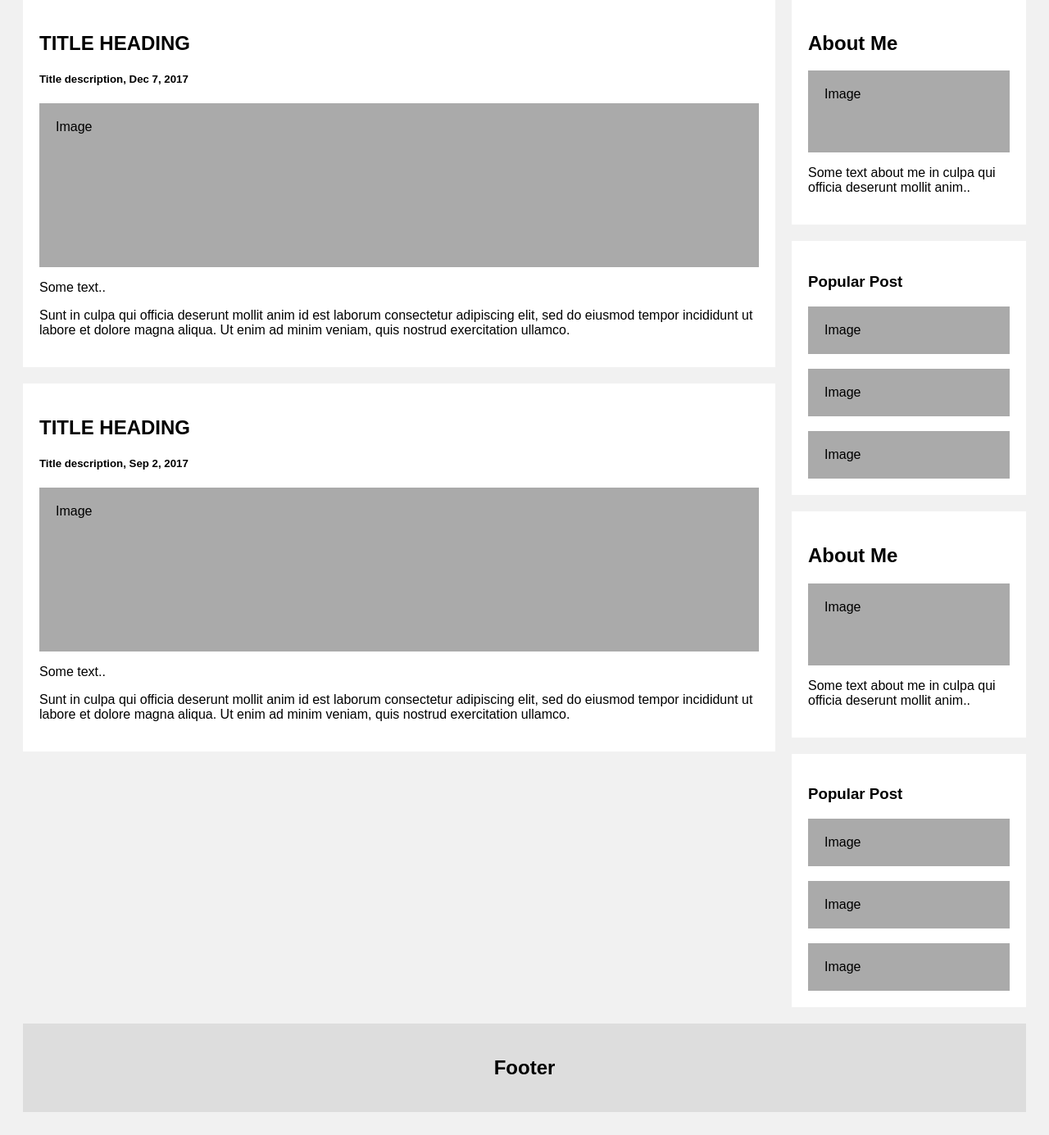
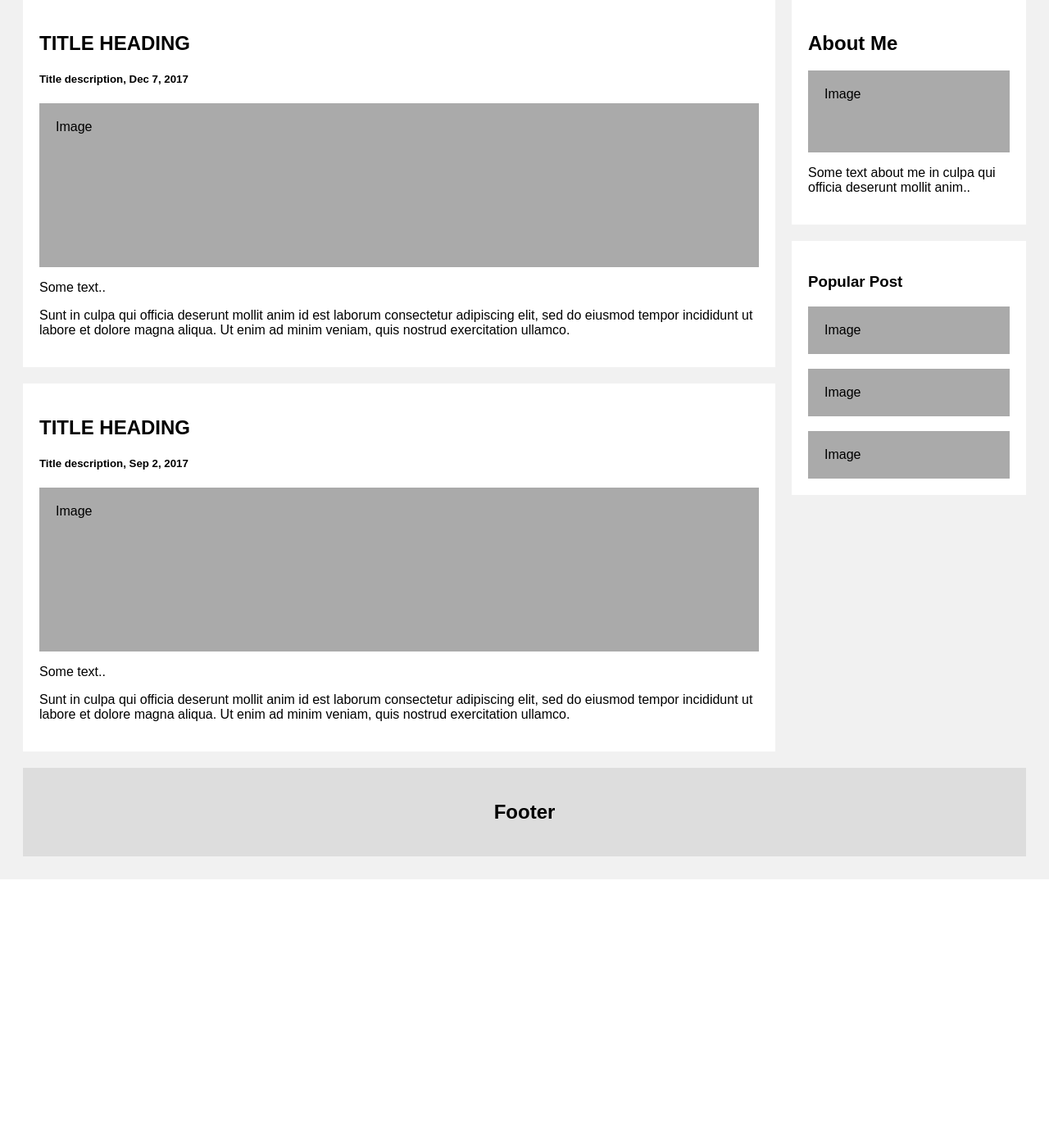
Before and after one commit to RoeHH/php-blog-blj, a PHP site: page /views/page.php in a window 1280 px wide. Shown: the part 278-1663 px from the top of the page at 82% size. After the commit the page ends 1351 px from the top, so only its background shows below. Run offline with PHP 8.4, Linux system fonts and the light colour scheme.

Commit message:
sidebar out of page

```diff
--- a/views/page.php
+++ b/views/page.php
@@ -29,19 +29,7 @@
 
 
 <?php include '../private/sidebar.php';?>
-  <div class="rightcolumn">
-    <div class="card">
-      <h2>About Me</h2>
-      <div class="fakeimg" style="height:100px;">Image</div>
-      <p>Some text about me in culpa qui officia deserunt mollit anim..</p>
-    </div>
-    <div class="card">
-      <h3>Popular Post</h3>
-      <div class="fakeimg">Image</div><br>
-      <div class="fakeimg">Image</div><br>
-      <div class="fakeimg">Image</div>
-    </div>
-  </div>
+
 
 </div>
 
```
